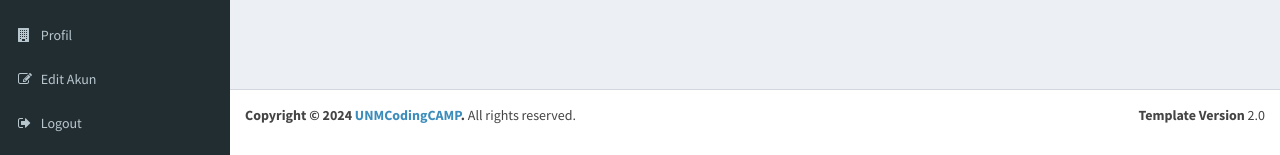
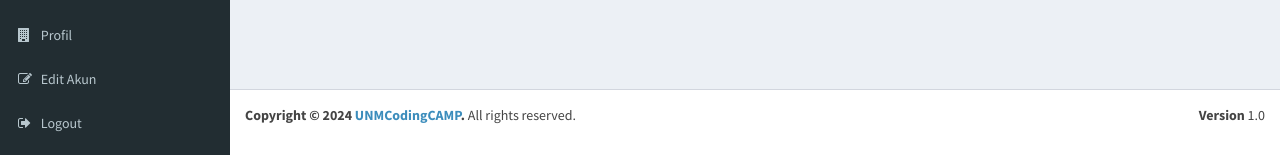
Before and after one commit to fathurohmansf/TechFuts, a CodeIgniter app: page /tcpdf/index.php/admin/auth/create_user in a window 1280 px wide. Shown: the part 660-815 px from the top of the page. Run offline with CodeIgniter, Linux system fonts and the light colour scheme; data comes from the database, SQL or seed files in the repository; some libraries are stand-ins or nearby versions.

Commit message:
version app

```diff
--- a/application/views/back/footer.php
+++ b/application/views/back/footer.php
@@ -1,4 +1,4 @@
 <footer class="main-footer no-print">
-  <div class="pull-right hidden-xs"><b>Template Version</b> 2.0</div>
+  <div class="pull-right hidden-xs"><b>Version</b> 1.0</div>
   <strong>Copyright &copy; 2024 <a href="https://www.nusamandiri.ac.id/">UNMCodingCAMP</a>.</strong> All rights reserved.
 </footer>
```
